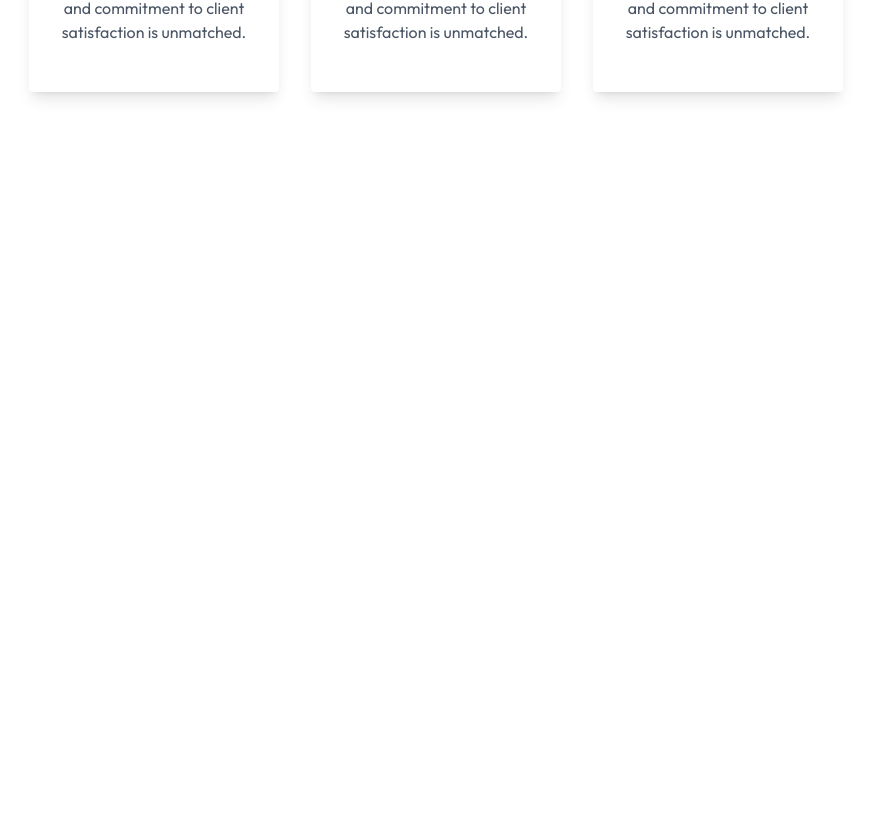
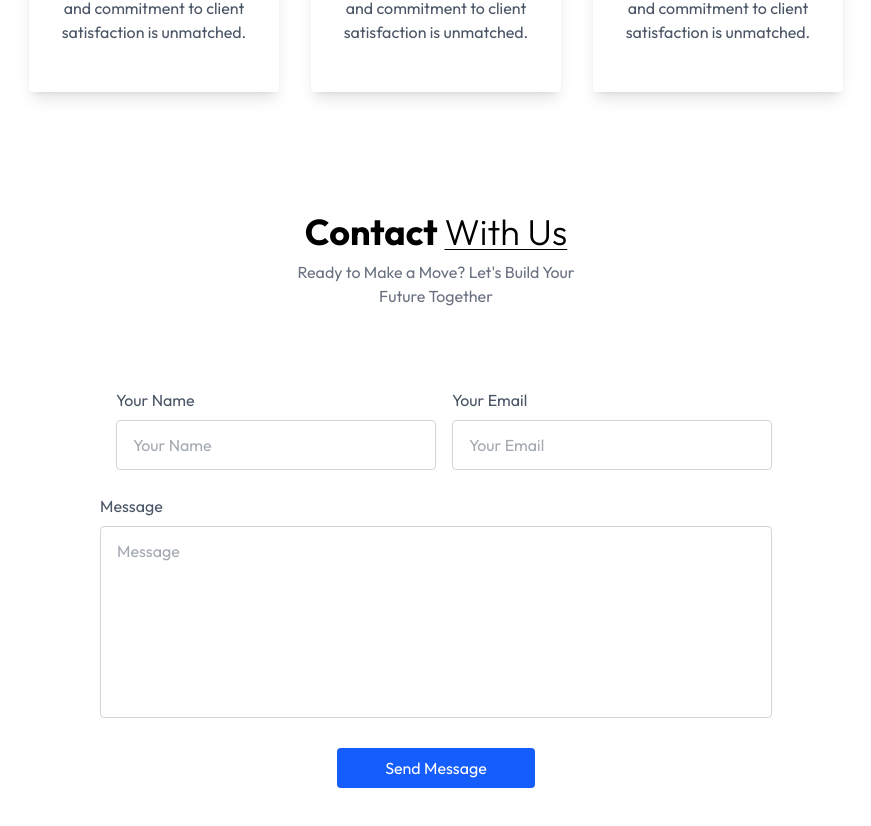
Before and after one commit to Sanaahsan/The-Urban-Nest, a React (Vite) app in the folder urban-nest/: page / in a window 1280 px wide. Shown: the part 2995-3821 px from the top of the page, without its empty margins (204-1075 px from the left). Before the commit the page ends 3127 px from the top, so only its background shows below. Built offline with nearby package versions, Linux system fonts and the light colour scheme.

Commit message:
Contact page Added

```diff
--- a/urban-nest/package.json
+++ b/urban-nest/package.json
@@ -13,6 +13,7 @@
     "@tailwindcss/vite": "^4.1.4",
     "react": "^19.0.0",
     "react-dom": "^19.0.0",
+    "react-toastify": "^11.0.5",
     "tailwindcss": "^4.1.4"
   },
   "devDependencies": {
--- a/urban-nest/src/App.jsx
+++ b/urban-nest/src/App.jsx
@@ -4,15 +4,20 @@
 import About from "./components/About";
 import Projects from "./components/Projects";
 import Testimonials from "./components/Testimonials";
+import Contact from "./components/Contact";
+import { ToastContainer } from 'react-toastify';
+import 'react-toastify/dist/ReactToastify.css';
 
 
 function App() {
    return (
     <div className="w-full overflow-hidden">
+    <ToastContainer></ToastContainer>
       <Header/>
       <About/>
       <Projects/>
       <Testimonials/>
+      <Contact/>
     </div>
 
 
--- /dev/null
+++ b/urban-nest/src/components/Contact.jsx
@@ -0,0 +1,64 @@
+import React from "react";
+import { toast } from "react-toastify";
+
+const Contact=()=>{
+    // imported from Web3Forms
+    const [result, setResult] = React.useState("");
+
+    const onSubmit = async (event) => {
+      event.preventDefault();
+      setResult("Sending....");
+      const formData = new FormData(event.target);
+
+      formData.append("access_key", "74c9b395-a8b3-4b30-8cfe-209039892c50");
+
+      const response = await fetch("https://api.web3forms.com/submit", {
+        method: "POST",
+        body: formData
+      });
+
+      const data = await response.json();
+    //   toast for beautiful error message
+
+      if (data.success) {
+        setResult("");
+        toast.success("Form Submitted Successfully")
+        event.target.reset();
+
+      } else {
+        console.log("Error", data);
+       toast.error(data.message);
+        setResult("");
+      }
+    };
+
+
+    return(
+        <div className="text-center p-6 py-20 lg:px-32 w-full overflow-hidden" id="Contact">
+        <h1 className="text-2xl sm:text-4xl font-bold mb-2 text-center">Contact <span className="underline underline-offset-4 decoration-1 under font-light">With Us</span></h1>
+        <p className="text-center text-gray-500 mb-12 max-w-80 mx-auto">Ready to Make a Move? Let's Build Your Future Together</p>
+
+        <form onSubmit={onSubmit} className="max-w-2xl mx-auto text-gray-600 pt-8">
+            <div className="flex flex-wrap">
+                <div className="w-full md:w-1/2 text-left md:pl-4" >
+                Your Name
+                 <input className="w-full border border-gray-300 rounded py-3 px-4 mt-2" type="text" name="Name"  placeholder="Your Name" required/>
+                 </div>
+
+                 <div className="w-full md:w-1/2 text-left md:pl-4" >
+                Your Email
+                 <input className="w-full border border-gray-300 rounded py-3 px-4 mt-2" type="email" name="Email"  placeholder="Your Email" required/>
+                 </div>
+            </div>
+            <div className="my-6 text-left">
+                Message
+                <textarea className="w-full border border-gray-300 rounded py-3 px-4 mt-2 h-48 resize-none" name="Message" placeholder="Message" required></textarea>
+            </div>
+            <button className="bg-blue-600 text-white py-2 px-12 mb-10 rounded">{result?result:"Send Message"}</button>
+        </form>
+
+        </div>
+    )
+}
+
+export default Contact;
```
Also changed, not shown: 1 other file (tests, documents, lock files or other folders).
